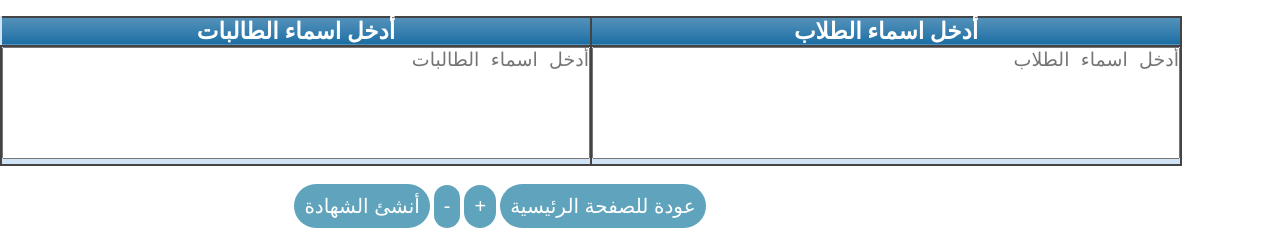
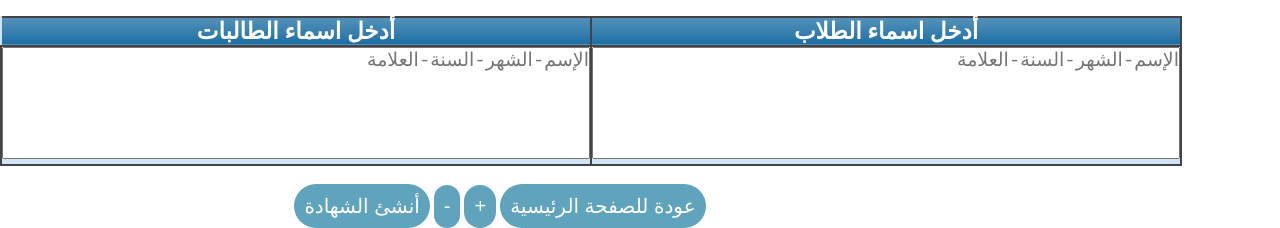
Before and after one commit to tajweed48/tajweed48.github.io, a plain HTML site: page certification.html in a window 1280 px wide. Shown: the part 712-940 px from the top of the page. Drawn offline with nearby package versions, Linux system fonts and the light colour scheme.

Commit message:
fix text holder for certificates page

```diff
--- a/certification.html
+++ b/certification.html
@@ -357,10 +357,10 @@ table.blueTable tfoot .links a{
 	    </thead>
         <tr class="spaceUnder">
 			<td>
-				<textarea id="students_list_male" rows="5" cols="50" data-html2canvas-ignore="true" placeholder="أدخل اسماء الطلاب "></textarea>
+				<textarea id="students_list_male" rows="5" cols="50" data-html2canvas-ignore="true" placeholder="الإسم-الشهر-السنة-العلامة"></textarea>
 			</td>
 			<td>
-				<textarea id="students_list_female" rows="5" cols="50" data-html2canvas-ignore="true" placeholder="أدخل اسماء الطالبات "></textarea>
+				<textarea id="students_list_female" rows="5" cols="50" data-html2canvas-ignore="true" placeholder="الإسم-الشهر-السنة-العلامة"></textarea>
 			</td>
 	    </tr>
       </table>
```
